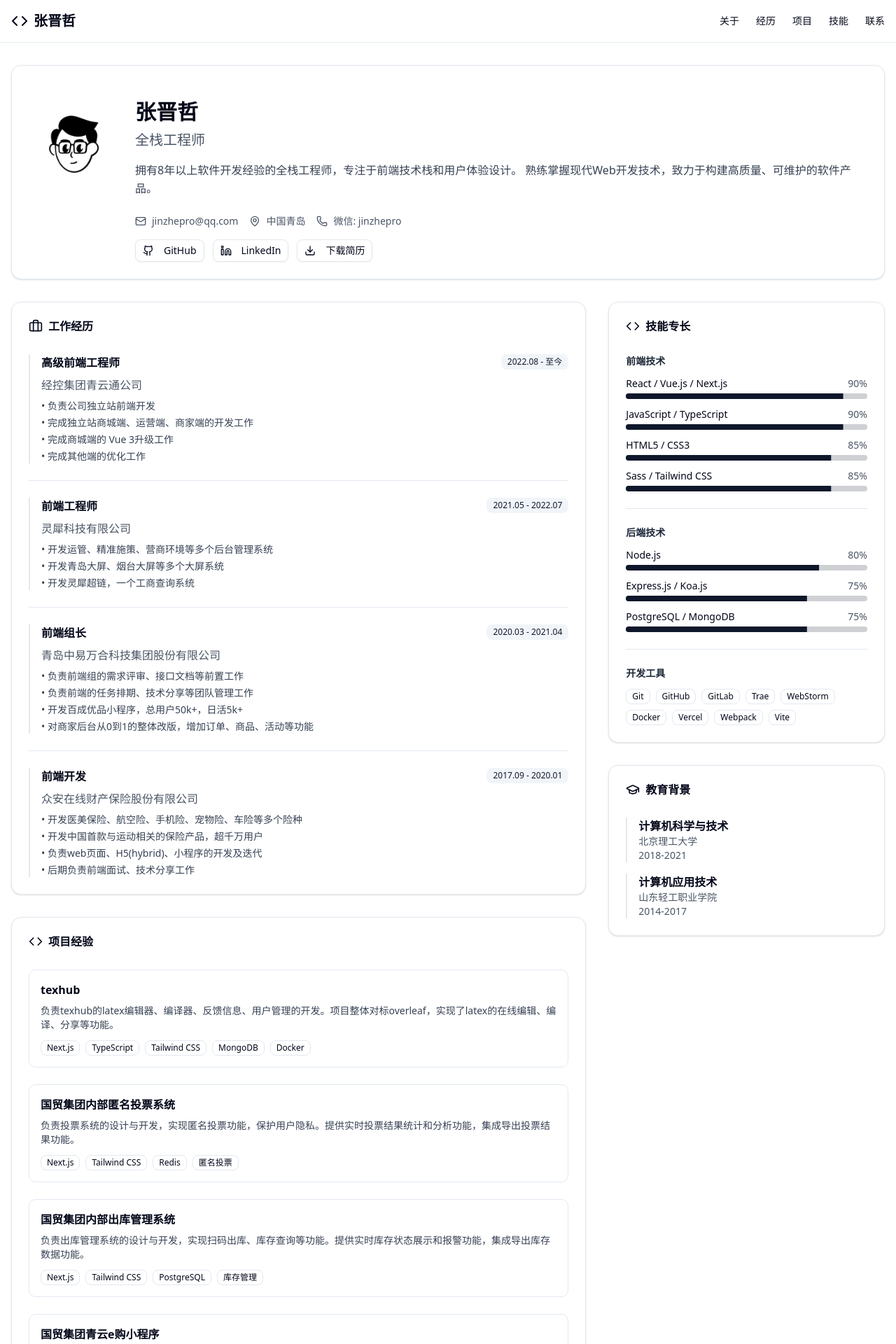
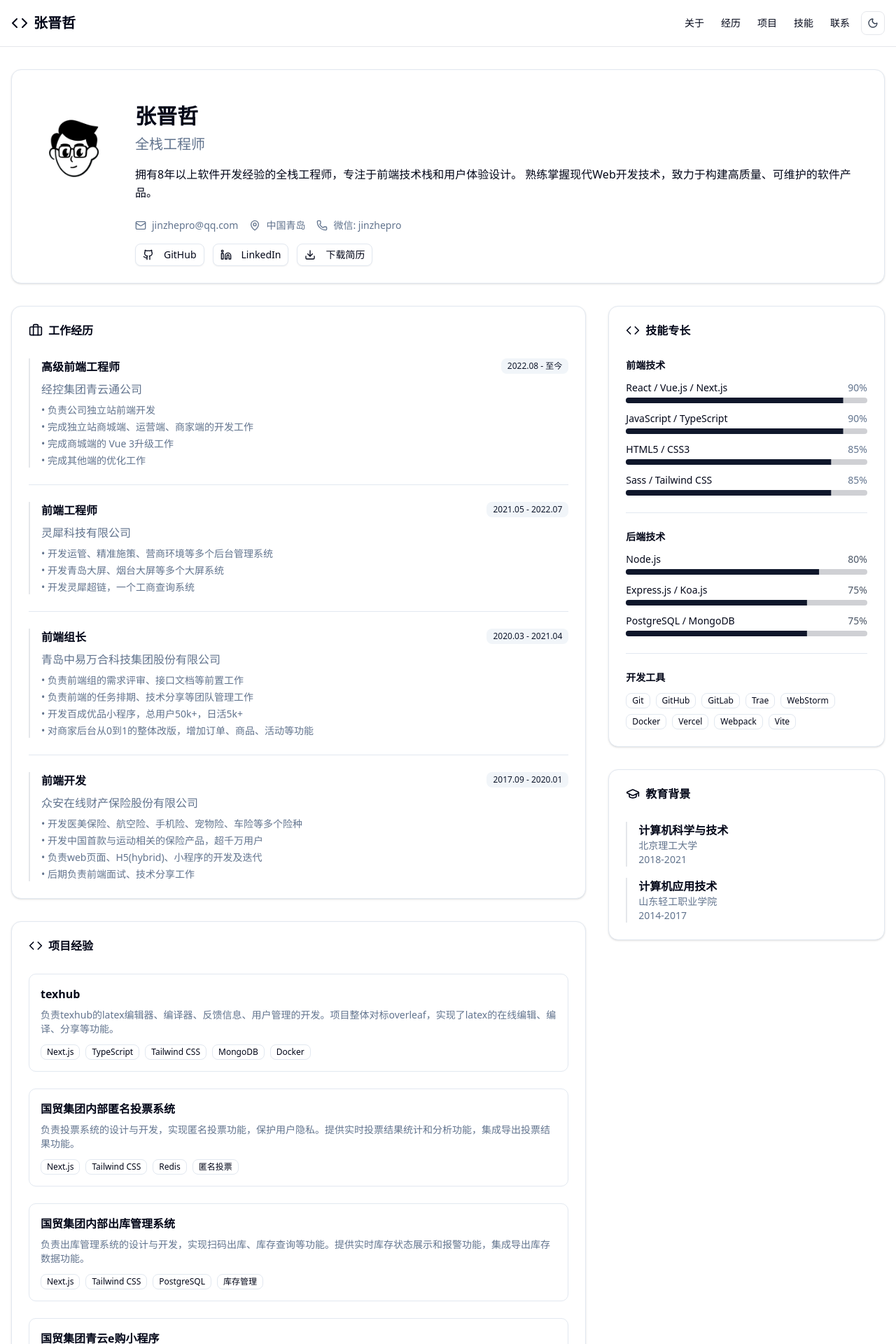
Before and after one commit to jinzhepro/me, a Next.js app: page / in a window 1280 px wide. Shown: the top 1920 px of the page at 70% size. Built offline with nearby package versions, Linux system fonts and the light colour scheme.

Commit message:
feat(theme): 添加暗色主题支持并更新相关组件样式
添加next-themes依赖实现主题切换功能
创建ThemeToggle组件用于切换明暗主题
更新布局和多个组件以支持暗色主题样式

```diff
--- a/package.json
+++ b/package.json
@@ -18,6 +18,7 @@
     "framer-motion": "^12.23.12",
     "lucide-react": "^0.539.0",
     "next": "15.4.6",
+    "next-themes": "^0.4.6",
     "react": "19.1.0",
     "react-dom": "19.1.0",
     "tailwind-merge": "^3.3.1"
--- a/src/app/layout.tsx
+++ b/src/app/layout.tsx
@@ -1,5 +1,6 @@
 import type { Metadata } from "next";
 import "./globals.css";
+import { ThemeProvider } from "next-themes";
 
 /**
  * 页面元数据配置
@@ -51,7 +52,7 @@ export default function RootLayout({
   children: React.ReactNode;
 }>) {
   return (
-    <html lang="zh-CN">
+    <html lang="zh-CN" suppressHydrationWarning>
       <head>
         <link rel="preconnect" href="https://fonts.googleapis.com" />
         <link
@@ -64,7 +65,11 @@ export default function RootLayout({
           rel="stylesheet"
         />
       </head>
-      <body className="antialiased">{children}</body>
+      <body className="antialiased">
+        <ThemeProvider attribute="class" defaultTheme="system" enableSystem>
+          {children}
+        </ThemeProvider>
+      </body>
     </html>
   );
 }
--- a/src/app/page.tsx
+++ b/src/app/page.tsx
@@ -15,7 +15,7 @@ import Footer from "@/components/Footer";
  */
 export default function Home() {
   return (
-    <div className="min-h-screen bg-white">
+    <div className="min-h-screen">
       {/* 导航栏 */}
       <Navigation />
 
--- a/src/components/Contact.tsx
+++ b/src/components/Contact.tsx
@@ -44,10 +44,10 @@ export default function Contact() {
               const IconComponent = contact.icon;
               return (
                 <div key={index} className="flex items-center gap-3 p-4 border rounded-lg">
-                  <IconComponent className="h-5 w-5 text-gray-600" />
-                  <div>
-                    <p className="text-sm font-medium">{contact.label}</p>
-                    <p className="text-sm text-gray-600">{contact.value}</p>
+                  <IconComponent className="h-5 w-5 text-muted-foreground" />
+                <div>
+                  <h3 className="font-semibold">{contact.label}</h3>
+                  <p className="text-sm text-muted-foreground">{contact.value}</p>
                   </div>
                 </div>
               );
--- a/src/components/Education.tsx
+++ b/src/components/Education.tsx
@@ -33,8 +33,8 @@ export default function Education() {
         {educations.map((education, index) => (
           <div key={index} className="border-l-2 border-gray-200 pl-4">
             <h3 className="font-semibold">{education.degree}</h3>
-            <p className="text-sm text-gray-600">{education.school}</p>
-            <p className="text-sm text-gray-600">{education.period}</p>
+            <p className="text-sm text-muted-foreground">{education.school}</p>
+                <p className="text-sm text-muted-foreground">{education.period}</p>
           </div>
         ))}
       </CardContent>
--- a/src/components/Footer.tsx
+++ b/src/components/Footer.tsx
@@ -5,9 +5,9 @@ import React from 'react';
  */
 const Footer: React.FC = () => {
   return (
-    <footer className="bg-gray-50 py-8 mt-16">
-      <div className="max-w-4xl mx-auto px-6 text-center">
-        <p className="text-gray-600">
+    <footer className="bg-muted py-8 mt-16">
+      <div className="container mx-auto px-4 text-center">
+        <p className="text-muted-foreground">
           © 2024 张晋哲. All rights reserved.
         </p>
       </div>
--- a/src/components/Navigation.tsx
+++ b/src/components/Navigation.tsx
@@ -1,6 +1,7 @@
 "use client";
 
 import { Code } from "lucide-react";
+import ThemeToggle from "./ThemeToggle";
 
 /**
  * 导航栏组件
@@ -8,19 +9,22 @@ import { Code } from "lucide-react";
  */
 export default function Navigation() {
   return (
-    <nav className="sticky top-0 z-50 w-full border-b bg-white/95 backdrop-blur supports-[backdrop-filter]:bg-white/60">
+    <nav className="sticky top-0 z-50 w-full border-b bg-white/95 dark:bg-gray-900/95 backdrop-blur supports-[backdrop-filter]:bg-white/60 dark:supports-[backdrop-filter]:bg-gray-900/60 border-gray-200 dark:border-gray-700">
       <div className="container mx-auto px-4 py-4">
         <div className="flex items-center justify-between">
           <div className="flex items-center space-x-2">
             <Code className="h-6 w-6" />
             <span className="text-xl font-bold">张晋哲</span>
           </div>
-          <div className="hidden md:flex items-center space-x-6">
-            <a href="#about" className="text-sm font-medium hover:text-gray-600 transition-colors">关于</a>
-            <a href="#experience" className="text-sm font-medium hover:text-gray-600 transition-colors">经历</a>
-            <a href="#projects" className="text-sm font-medium hover:text-gray-600 transition-colors">项目</a>
-            <a href="#skills" className="text-sm font-medium hover:text-gray-600 transition-colors">技能</a>
-            <a href="#contact" className="text-sm font-medium hover:text-gray-600 transition-colors">联系</a>
+          <div className="flex items-center space-x-4">
+            <div className="hidden md:flex items-center space-x-6">
+              <a href="#about" className="text-sm font-medium hover:text-gray-600 dark:hover:text-gray-300 transition-colors">关于</a>
+              <a href="#experience" className="text-sm font-medium hover:text-gray-600 dark:hover:text-gray-300 transition-colors">经历</a>
+              <a href="#projects" className="text-sm font-medium hover:text-gray-600 dark:hover:text-gray-300 transition-colors">项目</a>
+              <a href="#skills" className="text-sm font-medium hover:text-gray-600 dark:hover:text-gray-300 transition-colors">技能</a>
+              <a href="#contact" className="text-sm font-medium hover:text-gray-600 dark:hover:text-gray-300 transition-colors">联系</a>
+            </div>
+            <ThemeToggle />
           </div>
         </div>
       </div>
--- a/src/components/ProfileCard.tsx
+++ b/src/components/ProfileCard.tsx
@@ -20,21 +20,21 @@ export default function ProfileCard() {
           </Avatar>
           <div className="flex-1">
             <h1 className="text-3xl font-bold mb-2">张晋哲</h1>
-            <p className="text-xl text-gray-600 mb-4">全栈工程师</p>
-            <p className="text-gray-700 mb-6 leading-relaxed">
+            <p className="text-xl text-muted-foreground mb-4">全栈工程师</p>
+            <p className="text-foreground mb-6 leading-relaxed">
               拥有8年以上软件开发经验的全栈工程师，专注于前端技术栈和用户体验设计。
               熟练掌握现代Web开发技术，致力于构建高质量、可维护的软件产品。
             </p>
             <div className="flex flex-wrap gap-4">
-              <div className="flex items-center gap-2 text-sm text-gray-600">
+              <div className="flex items-center gap-2 text-sm text-muted-foreground">
                 <Mail className="h-4 w-4" />
                 <span>jinzhepro@qq.com</span>
               </div>
-              <div className="flex items-center gap-2 text-sm text-gray-600">
+              <div className="flex items-center gap-2 text-sm text-muted-foreground">
                 <MapPin className="h-4 w-4" />
                 <span>中国青岛</span>
               </div>
-              <div className="flex items-center gap-2 text-sm text-gray-600">
+              <div className="flex items-center gap-2 text-sm text-muted-foreground">
                 <Phone className="h-4 w-4" />
                 <span>微信: jinzhepro</span>
               </div>
--- a/src/components/ProjectExperience.tsx
+++ b/src/components/ProjectExperience.tsx
@@ -52,7 +52,7 @@ export default function ProjectExperience() {
               <div className="flex items-start justify-between mb-2">
                 <h3 className="font-semibold">{project.title}</h3>
               </div>
-              <p className="text-sm text-gray-700 mb-3">
+              <p className="text-sm text-muted-foreground mb-3">
                 {project.description}
               </p>
               <div className="flex flex-wrap gap-2">
--- a/src/components/Skills.tsx
+++ b/src/components/Skills.tsx
@@ -41,13 +41,13 @@ export default function Skills() {
         <CardContent className="space-y-6">
           {/* 前端技术 */}
           <div>
-            <h4 className="text-sm font-semibold mb-3 text-gray-800">前端技术</h4>
+            <h4 className="text-sm font-semibold mb-3">前端技术</h4>
             <div className="space-y-3">
               {frontendSkills.map((skill, index) => (
                 <div key={index}>
                   <div className="flex justify-between mb-1">
                     <span className="text-sm">{skill.name}</span>
-                    <span className="text-sm text-gray-600">{skill.level}%</span>
+                    <span className="text-sm text-muted-foreground">{skill.level}%</span>
                   </div>
                   <Progress value={skill.level} className="h-2" />
                 </div>
@@ -59,7 +59,7 @@ export default function Skills() {
 
           {/* 后端技术 */}
           <div>
-            <h4 className="text-sm font-semibold mb-3 text-gray-800">后端技术</h4>
+            <h4 className="text-sm font-semibold mb-3">后端技术</h4>
             <div className="space-y-3">
               {backendSkills.map((skill, index) => (
                 <div key={index}>
@@ -77,7 +77,7 @@ export default function Skills() {
 
           {/* 开发工具 */}
           <div>
-            <h4 className="text-sm font-semibold mb-3 text-gray-800">开发工具</h4>
+            <h4 className="text-sm font-semibold mb-3">开发工具</h4>
             <div className="flex flex-wrap gap-2">
               {tools.map((tool, index) => (
                 <Badge key={index} variant="outline">{tool}</Badge>
--- /dev/null
+++ b/src/components/ThemeToggle.tsx
@@ -0,0 +1,48 @@
+"use client";
+
+import { Moon, Sun } from "lucide-react";
+import { useTheme } from "next-themes";
+import { useEffect, useState } from "react";
+
+/**
+ * 主题切换按钮组件
+ * 提供明暗主题切换功能
+ */
+export default function ThemeToggle() {
+  const [mounted, setMounted] = useState(false);
+  const { theme, setTheme } = useTheme();
+
+  // 确保组件在客户端挂载后再渲染
+  useEffect(() => {
+    setMounted(true);
+  }, []);
+
+  if (!mounted) {
+    return (
+      <button className="p-2 rounded-md border border-gray-200 dark:border-gray-700">
+        <div className="h-4 w-4" />
+      </button>
+    );
+  }
+
+  /**
+   * 切换主题
+   */
+  const toggleTheme = () => {
+    setTheme(theme === "dark" ? "light" : "dark");
+  };
+
+  return (
+    <button
+      onClick={toggleTheme}
+      className="p-2 rounded-md border border-gray-200 dark:border-gray-700 hover:bg-gray-100 dark:hover:bg-gray-800 transition-colors"
+      aria-label="切换主题"
+    >
+      {theme === "dark" ? (
+        <Sun className="h-4 w-4 text-yellow-500" />
+      ) : (
+        <Moon className="h-4 w-4 text-gray-700 dark:text-gray-300" />
+      )}
+    </button>
+  );
+}
--- a/src/components/WorkExperience.tsx
+++ b/src/components/WorkExperience.tsx
@@ -73,8 +73,8 @@ export default function WorkExperience() {
                   <h3 className="font-semibold">{exp.title}</h3>
                   <Badge variant="secondary">{exp.period}</Badge>
                 </div>
-                <p className="text-gray-600 mb-2">{exp.company}</p>
-                <ul className="text-sm text-gray-700 space-y-1">
+                <p className="text-muted-foreground mb-2">{exp.company}</p>
+                <ul className="text-sm text-muted-foreground space-y-1">
                   {exp.responsibilities.map((responsibility, idx) => (
                     <li key={idx}>• {responsibility}</li>
                   ))}
```
Also changed, not shown: 1 other file (tests, documents, lock files or other folders).
